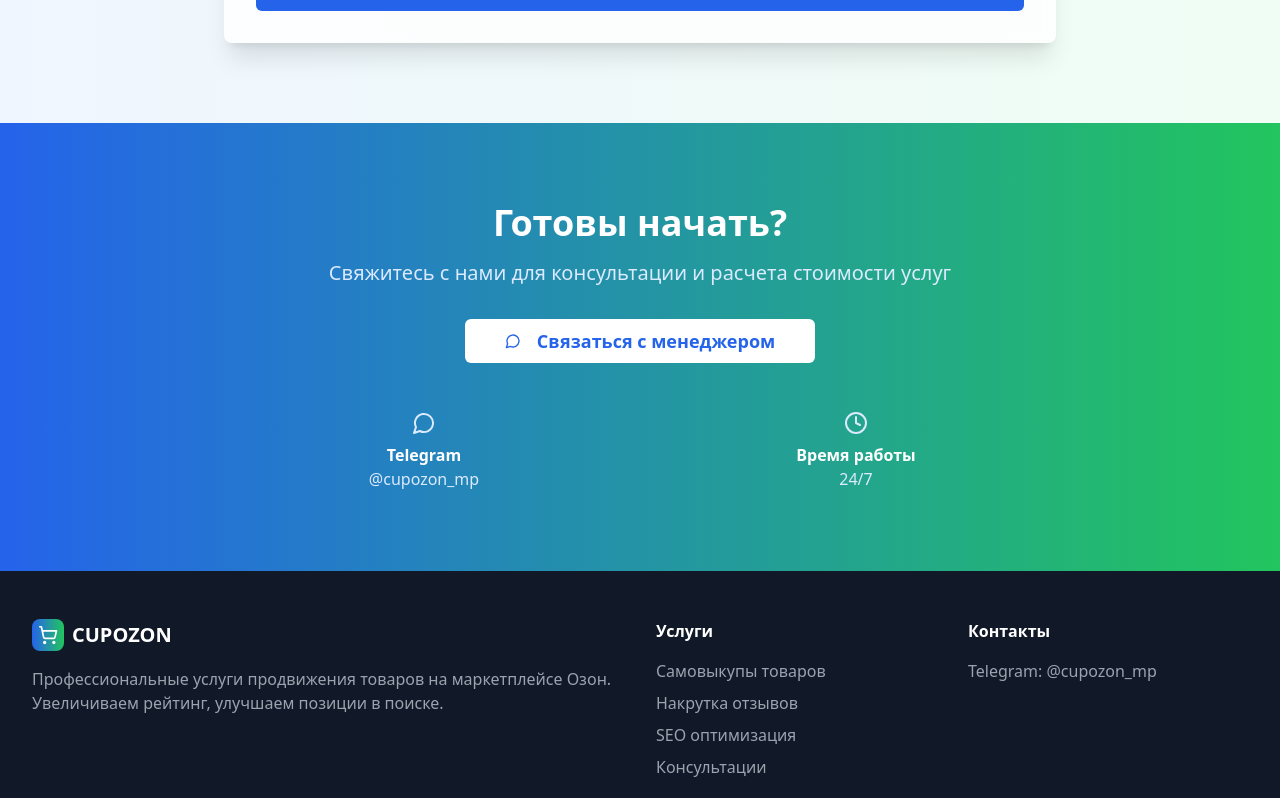
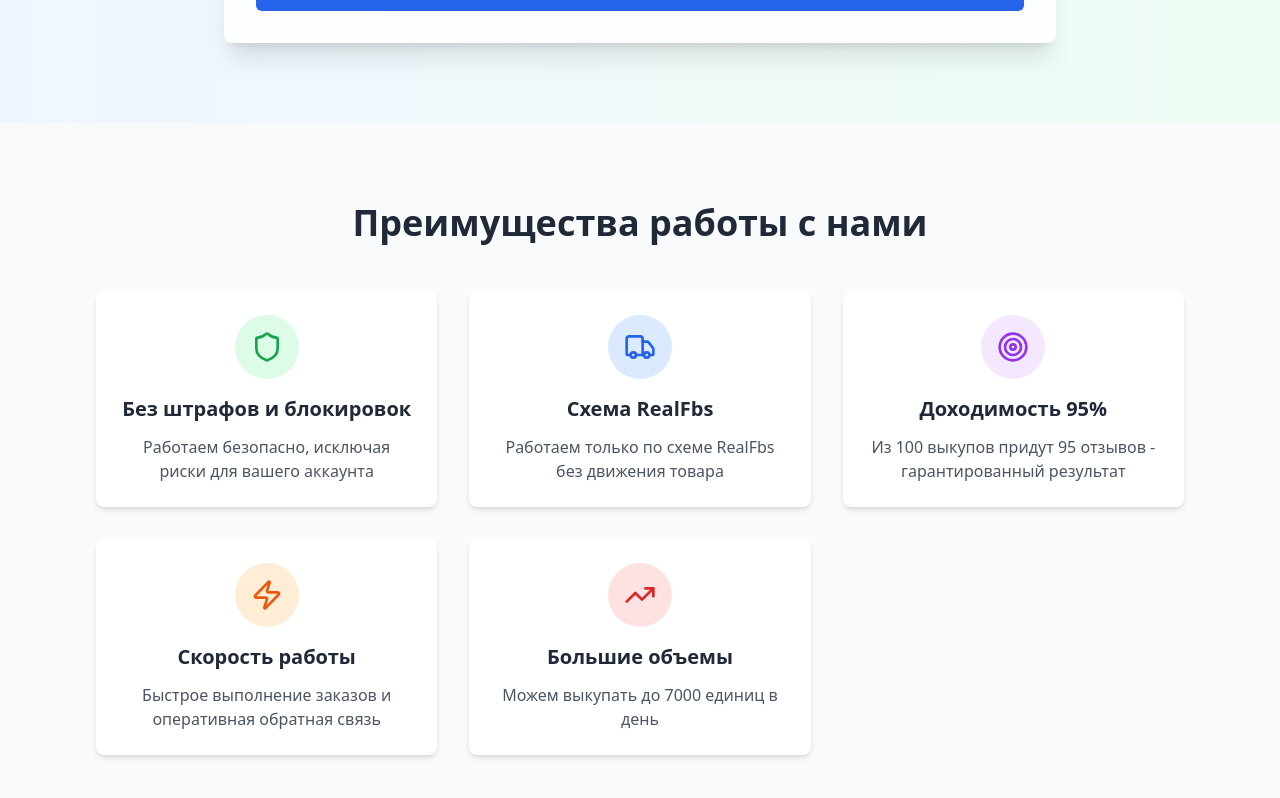
Before and after one commit to Artem2708-boop/ozon-kalkulyator-otzyvov, a React (Vite) app: page / in a window 1280 px wide. Shown: the part 4142-4940 px from the top of the page. Built offline with nearby package versions, Linux system fonts and the light colour scheme.

Commit message:
feat: add marketing advantages block with RealFbs benefits

```diff
--- a/src/pages/Index.tsx
+++ b/src/pages/Index.tsx
@@ -980,6 +980,76 @@ const Index = () => {
         </div>
       </section>
 
+      {/* Advantages Section */}
+      <section className="py-20 bg-gray-50">
+        <div className="max-w-6xl mx-auto px-4 sm:px-6 lg:px-8">
+          <h2 className="text-3xl lg:text-4xl font-bold text-center mb-12 text-gray-800">
+            Преимущества работы с нами
+          </h2>
+          <div className="grid grid-cols-1 md:grid-cols-2 lg:grid-cols-3 gap-8">
+            <div className="bg-white p-6 rounded-lg shadow-md text-center">
+              <div className="w-16 h-16 bg-green-100 rounded-full flex items-center justify-center mx-auto mb-4">
+                <Icon name="Shield" size={32} className="text-green-600" />
+              </div>
+              <h3 className="text-xl font-semibold mb-3 text-gray-800">
+                Без штрафов и блокировок
+              </h3>
+              <p className="text-gray-600">
+                Работаем безопасно, исключая риски для вашего аккаунта
+              </p>
+            </div>
+
+            <div className="bg-white p-6 rounded-lg shadow-md text-center">
+              <div className="w-16 h-16 bg-blue-100 rounded-full flex items-center justify-center mx-auto mb-4">
+                <Icon name="Truck" size={32} className="text-blue-600" />
+              </div>
+              <h3 className="text-xl font-semibold mb-3 text-gray-800">
+                Схема RealFbs
+              </h3>
+              <p className="text-gray-600">
+                Работаем только по схеме RealFbs без движения товара
+              </p>
+            </div>
+
+            <div className="bg-white p-6 rounded-lg shadow-md text-center">
+              <div className="w-16 h-16 bg-purple-100 rounded-full flex items-center justify-center mx-auto mb-4">
+                <Icon name="Target" size={32} className="text-purple-600" />
+              </div>
+              <h3 className="text-xl font-semibold mb-3 text-gray-800">
+                Доходимость 95%
+              </h3>
+              <p className="text-gray-600">
+                Из 100 выкупов придут 95 отзывов - гарантированный результат
+              </p>
+            </div>
+
+            <div className="bg-white p-6 rounded-lg shadow-md text-center">
+              <div className="w-16 h-16 bg-orange-100 rounded-full flex items-center justify-center mx-auto mb-4">
+                <Icon name="Zap" size={32} className="text-orange-600" />
+              </div>
+              <h3 className="text-xl font-semibold mb-3 text-gray-800">
+                Скорость работы
+              </h3>
+              <p className="text-gray-600">
+                Быстрое выполнение заказов и оперативная обратная связь
+              </p>
+            </div>
+
+            <div className="bg-white p-6 rounded-lg shadow-md text-center">
+              <div className="w-16 h-16 bg-red-100 rounded-full flex items-center justify-center mx-auto mb-4">
+                <Icon name="TrendingUp" size={32} className="text-red-600" />
+              </div>
+              <h3 className="text-xl font-semibold mb-3 text-gray-800">
+                Большие объемы
+              </h3>
+              <p className="text-gray-600">
+                Можем выкупать до 7000 единиц в день
+              </p>
+            </div>
+          </div>
+        </div>
+      </section>
+
       {/* Contact Section */}
       <section
         id="contact"
```
